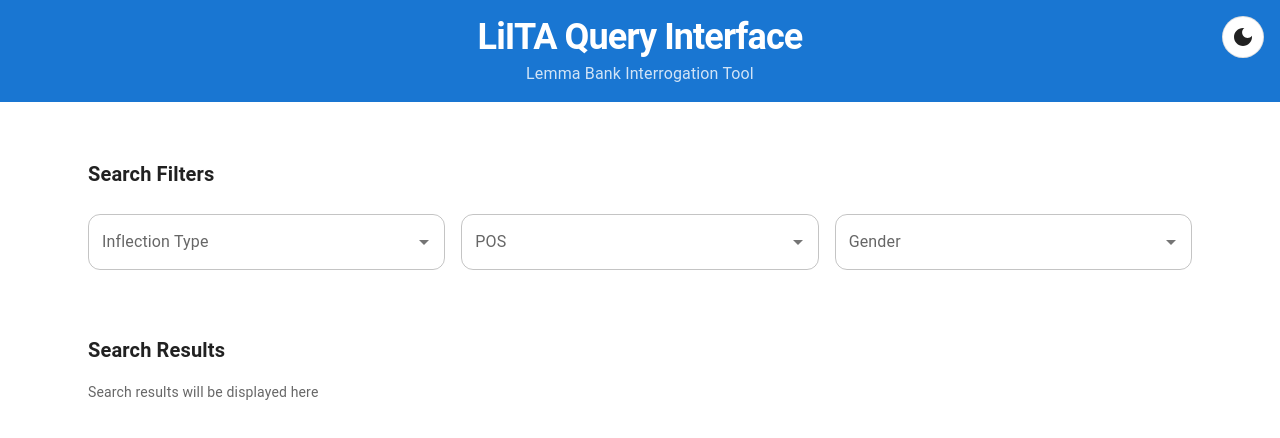
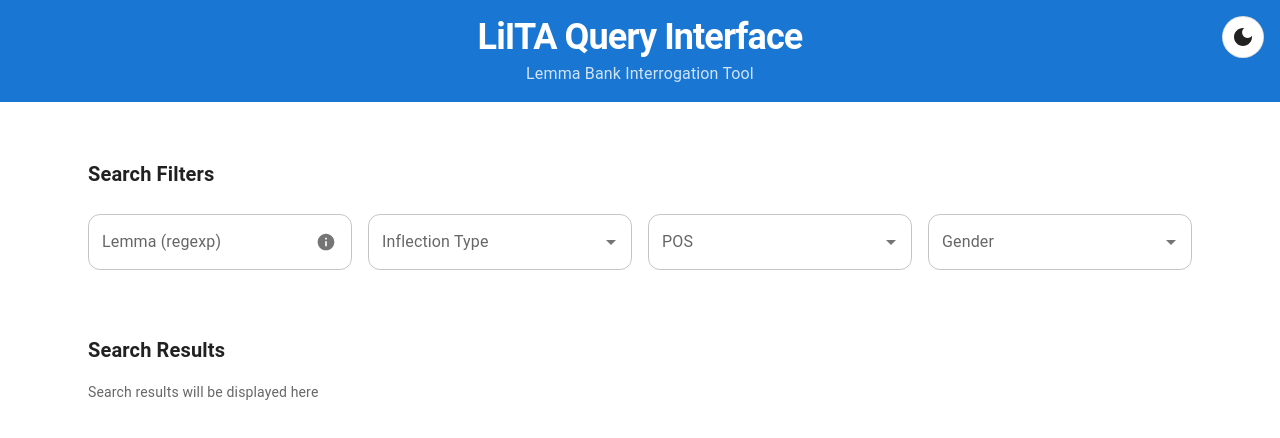
Before and after one commit to LiITA-LOD/query-interface, a React app in the folder apps/frontend/: page / in a window 1280 px wide. Shown: the top 438 px of the page. Built offline with nearby package versions, Linux system fonts and the light colour scheme; no server answers; the HTML template or start-up script is replaced by a standard one.

Commit message:
Free text filter

```diff
--- /dev/null
+++ b/apps/frontend/src/components/FilterRegexp.tsx
@@ -0,0 +1,74 @@
+import { Box, IconButton, InputAdornment, TextField, Tooltip, Typography } from '@mui/material';
+import { Clear, Info } from '@mui/icons-material';
+import type React from 'react';
+
+interface FilterRegexpProps {
+  label: string;
+  value: string;
+  onChange: (value: string) => void;
+}
+
+const FilterRegexp: React.FC<FilterRegexpProps> = ({
+  label,
+  value,
+  onChange,
+}) => {
+  return (
+    <TextField
+      label={label}
+      value={value}
+      onChange={(e) => onChange(e.target.value)}
+      fullWidth
+      InputProps={{
+        endAdornment: (
+          <InputAdornment position="end">
+            {value && (
+              <IconButton
+                size="small"
+                onClick={() => onChange('')}
+                edge="end"
+              >
+                <Clear fontSize="small" />
+              </IconButton>
+            )}
+            <Tooltip
+              title={
+                <Box>
+                  <Typography variant="body2" sx={{ fontWeight: 600, mb: 1 }}>
+                    Regular Expression Basics:
+                  </Typography>
+                  <Typography variant="body2" component="div">
+                    • <code>.</code> - Any character
+                  </Typography>
+                  <Typography variant="body2" component="div">
+                    • <code>*</code> - Zero or more
+                  </Typography>
+                  <Typography variant="body2" component="div">
+                    • <code>+</code> - One or more
+                  </Typography>
+                  <Typography variant="body2" component="div">
+                    • <code>^</code> - Start of string
+                  </Typography>
+                  <Typography variant="body2" component="div">
+                    • <code>$</code> - End of string
+                  </Typography>
+                  <Typography variant="body2" component="div">
+                    • <code>[abc]</code> - Any of a, b, or c
+                  </Typography>
+                </Box>
+              }
+              arrow
+              placement="top"
+            >
+              <IconButton size="small" edge="end">
+                <Info fontSize="small" />
+              </IconButton>
+            </Tooltip>
+          </InputAdornment>
+        ),
+      }}
+    />
+  );
+};
+
+export default FilterRegexp;
--- a/apps/frontend/src/components/Filters.tsx
+++ b/apps/frontend/src/components/Filters.tsx
@@ -6,9 +6,11 @@ import {
   getInflectionOptions,
   getPosOptions,
 } from '../utils/sparql';
+import FilterRegexp from './FilterRegexp';
 import FilterSelect from './FilterSelect';
 
 const Filters: React.FC = () => {
+  const [lemma, setLemma] = useState<string>('');
   const [inflectionType, setInflectionType] = useState<string>('');
   const [pos, setPos] = useState<string>('');
   const [gender, setGender] = useState<string>('');
@@ -26,6 +28,12 @@ const Filters: React.FC = () => {
           gap: 2,
         }}
       >
+        <FilterRegexp
+          label="Lemma (regexp)"
+          value={lemma}
+          onChange={setLemma}
+        />
+
         <FilterSelect
           label="Inflection Type"
           value={inflectionType}
```
